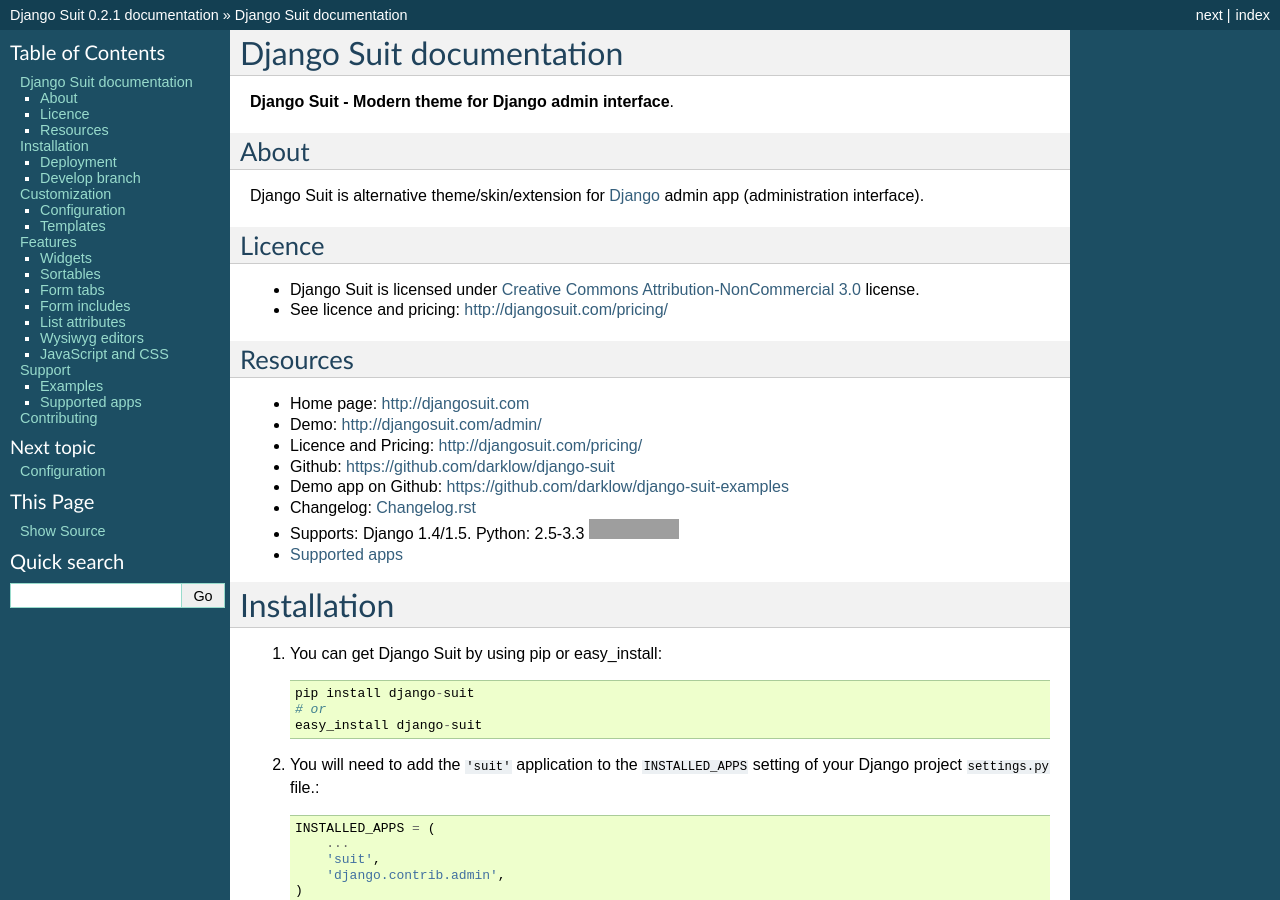
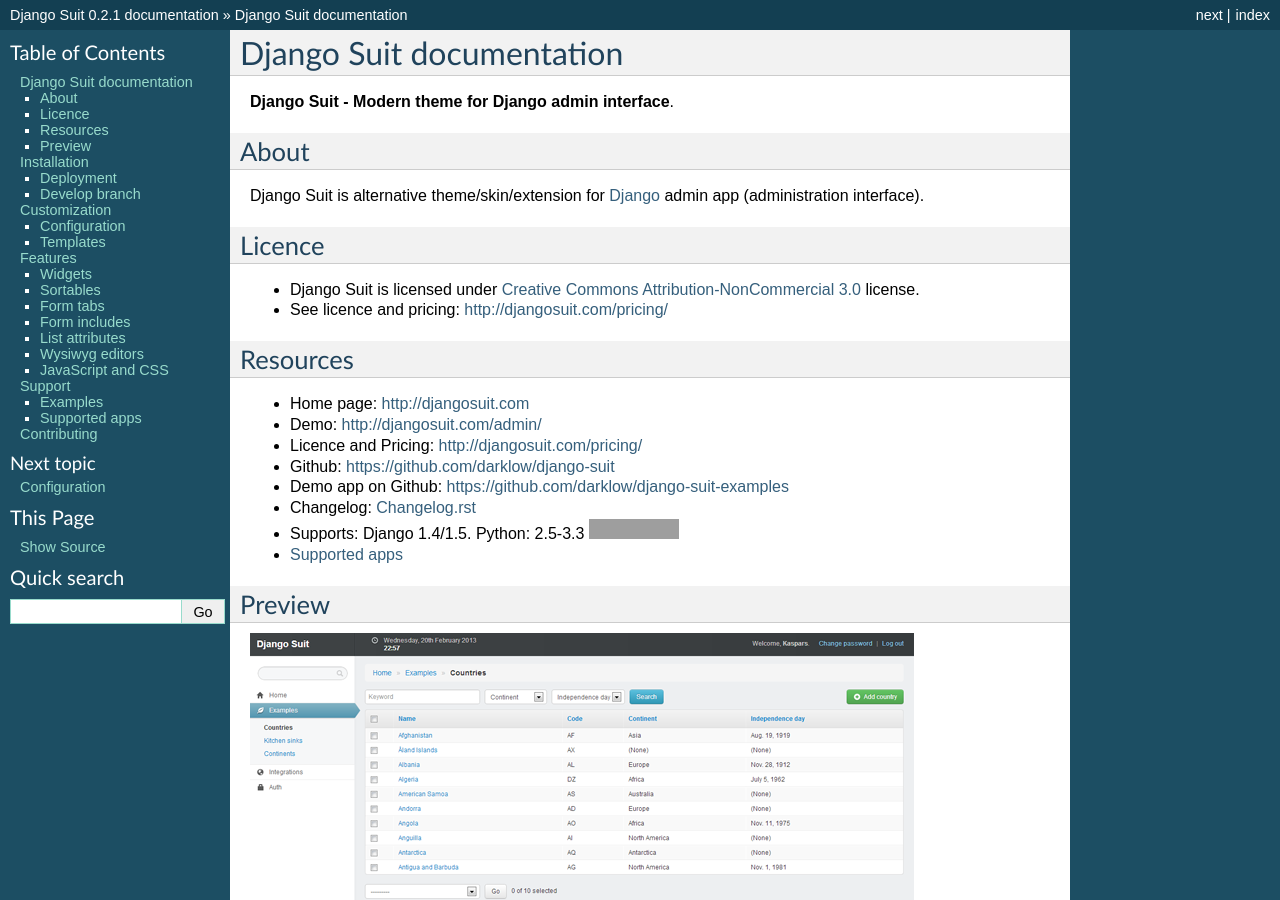
Before and after one commit to darklow/django-suit, a Sphinx documentation site: the page built from docs/index.rst, in a window 1280 px wide and 900 px high. Built offline with Sphinx 7.4.7, drawn with Linux system fonts in a browser that asks for light colours; grey boxes are pictures that could not be loaded.

Commit message:
Docs: Added screenshot to documentation index

```diff
--- a/docs/index.rst
+++ b/docs/index.rst
@@ -30,6 +30,14 @@
 * Changelog: `Changelog.rst <https://github.com/darklow/django-suit/blob/develop/CHANGELOG.rst>`_
 * Supports: Django 1.4/1.5. Python: 2.5-3.3 |master|
 * `Supported apps`_
+
+
+Preview
+-------
+
+.. image:: https://raw.github.com/darklow/django-suit/develop/docs/_static/img/django-suit.png
+   :alt: Django Suit Preview
+   :target: http://djangosuit.com/admin/
 
 
 Installation
```
